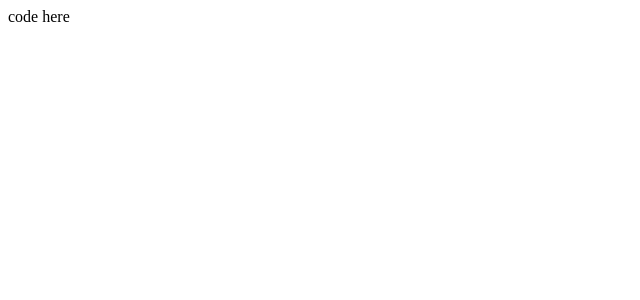
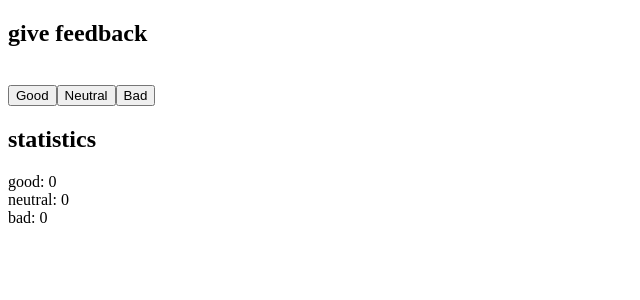
Before and after one commit to juanvi159/Lab04-DAWA, a React (Create React App) app in the folder votaciones/: page / in a window 1280 px wide. Shown: the top 300 px of the page, without its empty margins (0-640 px from the left). Built offline with nearby package versions, Linux system fonts and the light colour scheme.

Commit message:
votaciones initial commit

```diff
--- a/votaciones/src/index.js
+++ b/votaciones/src/index.js
@@ -9,7 +9,16 @@ const App = () => {
 
   return (
     <div>
-      code here
+      <h2>give feedback</h2>
+      <br></br>
+      <button onClick={() => setGood(good + 1)}>Good</button>
+      <button onClick={() => setNeutral(neutral + 1)}>Neutral</button>
+      <button onClick={() => setBad(bad + 1)}>Bad</button>
+      <br></br>
+      <h2>statistics</h2>
+      good: {good} <br/>
+      neutral: {neutral} <br/>
+      bad: {bad} <br/>
     </div>
   )
 }
```
Also changed, not shown: 1 other file (tests, documents, lock files or other folders).
